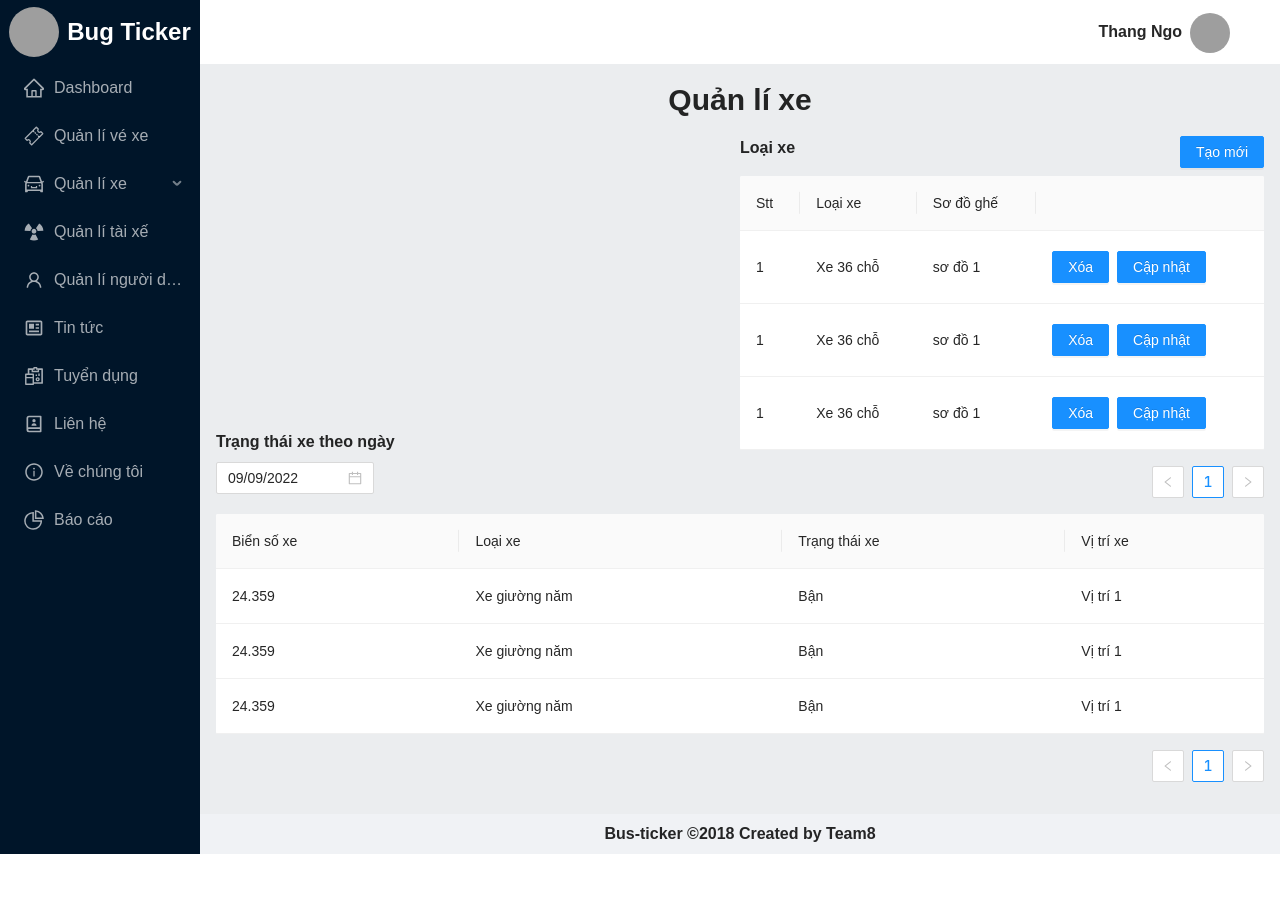
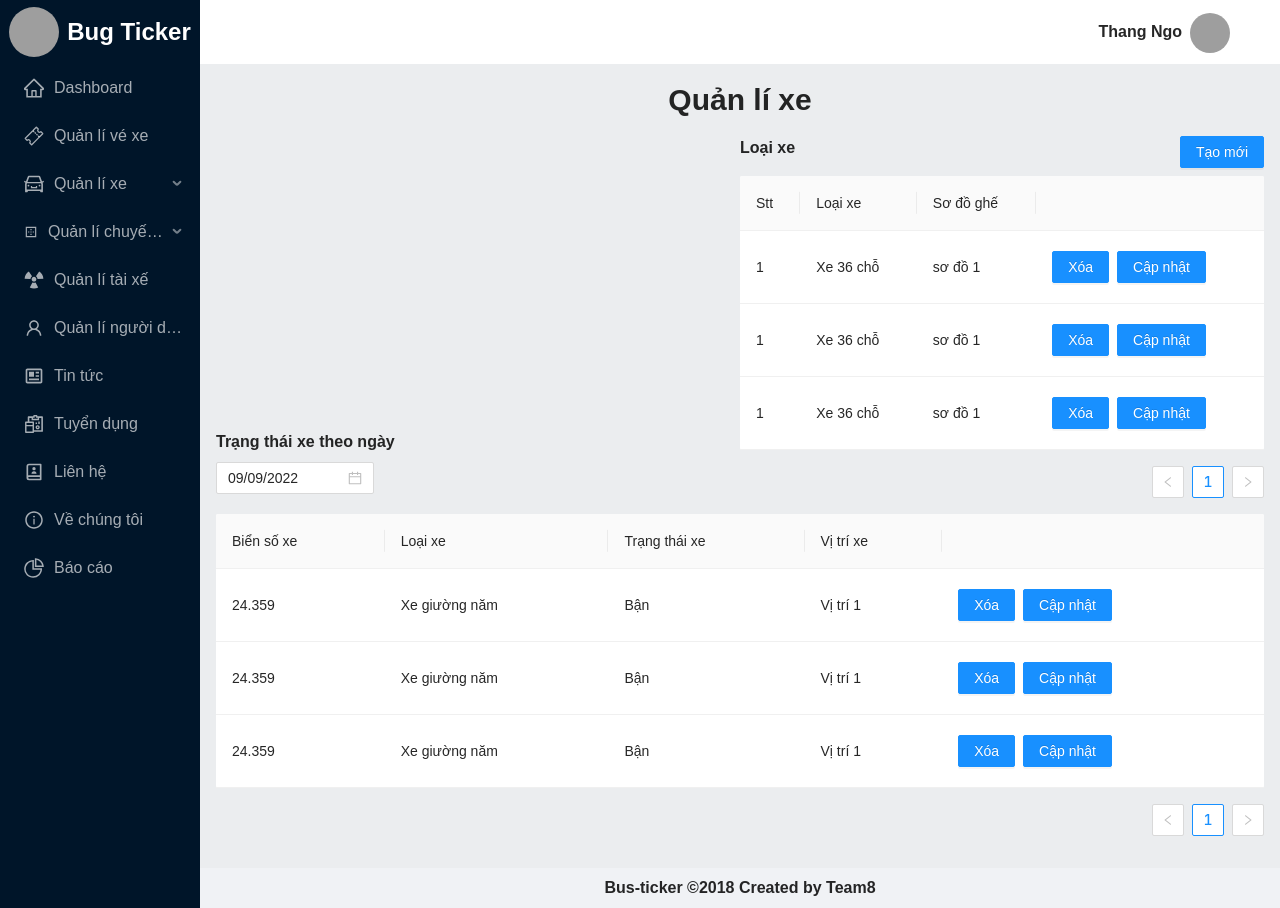
Before and after one commit to ThangNgoXuan/supper-bus-ticker-admin, a React (Create React App) app: page /coach in a window 1280 px wide. Before the commit the page ends 854 px from the top, so only its background shows below. Built offline with nearby package versions, Linux system fonts and the light colour scheme; grey boxes are pictures that could not be loaded.

Commit message:
page notfound

```diff
--- a/src/App.js
+++ b/src/App.js
@@ -18,6 +18,7 @@ import Recruit from "./pages/Recruit";
 import Report from "./pages/Report";
 import NotFound from "./pages/NotFound";
 import User from "./pages/User";
+import RoutesPage from "./pages/Routes";
 
 export default function App() {
   const { Content } = Layout;
@@ -40,9 +41,10 @@ export default function App() {
               <Route exact path="/news" element={<News />}/>
               <Route exact path="/recruit" element={<Recruit />}/>
               <Route exact path="/report" element={<Report />}/>
-              <Route path="*" element={<NotFound />}/>
+              <Route path="/*" element={<NotFound />}/>
               <Route exact path="/recruit" element={<Recruit />}/>
               <Route exact path="/user" element={<User />}/>
+              <Route exact path="/route" element={<RoutesPage />}/>
             </Routes>
           </Content>
           <Footer />
--- a/src/App.scss
+++ b/src/App.scss
@@ -22,6 +22,7 @@
 @import './pages/Recruit/index.scss';
 @import './pages/Report/index.scss';
 @import './pages/Ticket/index.scss';
+@import './pages/Routes/index.scss';
 
 .App {
     font-family: sans-serif;
--- a/src/components/Header/index.js
+++ b/src/components/Header/index.js
@@ -14,7 +14,7 @@ export default function Header() {
   return (
     <Header>
         <div className='header-account'>
-          <Image src={account.img}/>
+          <Image preview={false} src={account.img}/>
           <Title level={5}>{account.name}</Title>
         </div>
     </Header>
--- a/src/components/Sider/index.js
+++ b/src/components/Sider/index.js
@@ -10,9 +10,7 @@ export default function Sider({ router }) {
     <Sider>
       <div className="sider_logoTitle">
         <Image src="https://picsum.photos/50/50" />
-        <Title level={3}>
-          Bug Ticker
-        </Title>
+        <Title level={3}>Bug Ticker</Title>
       </div>
       <Menu mode="inline" theme="dark">
         {router.map(
--- a/src/pages/Coach/index.js
+++ b/src/pages/Coach/index.js
@@ -24,6 +24,16 @@ export default function Coach() {
       title: "Vị trí xe",
       dataIndex: "position",
       key: "position",
+    },
+    {
+      dataIndex: "function",
+      key: "function",
+      render: () => (
+        <div className="p-news_table_button">
+          <Button type="primary">Xóa</Button>
+          <Button type="primary">Cập nhật</Button>
+        </div>
+      ),
     },
   ];
 
--- a/src/pages/Driver/index.js
+++ b/src/pages/Driver/index.js
@@ -1,5 +1,5 @@
-import { Table, Typography } from 'antd'
-import React from 'react'
+import { Button, Table, Typography } from "antd";
+import React from "react";
 
 export default function Driver() {
   const { Title } = Typography;
@@ -20,22 +20,32 @@ export default function Driver() {
       dataIndex: "status",
       key: "status",
     },
-  ]
+    {
+      dataIndex: "function",
+      key: "function",
+      render: () => (
+        <div className="p-news_table_button">
+          <Button type="primary">Xóa</Button>
+          <Button type="primary">Cập nhật</Button>
+        </div>
+      ),
+    },
+  ];
 
   const dataTableTicket = new Array(30).fill({
-    id: '1',
-    name: 'Ngô Xuân Thắng',
-    status: 'Bận',
-  })
+    id: "1",
+    name: "Ngô Xuân Thắng",
+    status: "Bận",
+  });
 
   return (
-    <div className='p-driver'>
-      <div className='p-driver_header'>
+    <div className="p-driver">
+      <div className="p-driver_header">
         <Title level={4}>Quản lí tài xế</Title>
       </div>
-      <div className='p-driver_title'>
-        <Table columns={columns} dataSource={dataTableTicket}/>
+      <div className="p-driver_title">
+        <Table columns={columns} dataSource={dataTableTicket} />
       </div>
     </div>
-  )
+  );
 }
--- a/src/pages/NotFound/index.js
+++ b/src/pages/NotFound/index.js
@@ -1,7 +1,25 @@
-import React from 'react'
+import { Button, Image, Typography } from "antd";
+import React from "react";
+import error404 from "../../assets/images/error404.svg";
 
 export default function NotFound() {
+  const { Title } = Typography;
   return (
-    <div>404 Not Found</div>
-  )
+    <div className="t-notFound">
+      <div className="t-notFound_imgWrapper">
+        <Image preview={false} src={error404} />
+      </div>
+      <div className="t-notFound_content">
+        <Title level={3}>Rất tiếc, chúng tôi không tìm thấy trang này</Title>
+        <div className="t-notFound_content-error">
+          <Title level={5}>
+            Vui lòng trở về trang chủ hoặc liên hệ với chúng tôi để được hỗ trợ.
+          </Title>
+        </div>
+        <div className="t-notFound_btnList">
+          <Button href="/" size="large" type="primary">Quay lại</Button>
+        </div>
+      </div>
+    </div>
+  );
 }
--- a/src/pages/NotFound/index.scss
+++ b/src/pages/NotFound/index.scss
@@ -0,0 +1,42 @@
+.t-notFound {
+    padding-top: rem(40);
+    padding-bottom: rem(40);
+
+    @include mobile-down {
+        padding-top: rem(24);
+        padding-bottom: rem(24);
+    }
+
+    &_imgWrapper {
+        width: 100%;
+        max-width: rem(320);
+        margin: 0 auto;
+    }
+
+    &_content {
+        margin-top: rem(20);
+
+        @include mobile-down {
+            margin-top: rem(16);
+        }
+
+        &-error {
+            margin-top: rem(20);
+
+            @include mobile-down {
+                margin-top: rem(16);
+            }
+        }
+    }
+
+    &_btnList {
+        margin-top: rem(40);
+        display: flex;
+        justify-content: center;
+
+        @include mobile-down {
+            margin-top: rem(20);
+        }
+
+    }
+}
--- /dev/null
+++ b/src/pages/Routes/index.js
@@ -0,0 +1,7 @@
+import React from 'react'
+
+export default function Routes() {
+  return (
+    <div>Routes</div>
+  )
+}
--- a/src/pages/User/index.js
+++ b/src/pages/User/index.js
@@ -1,4 +1,4 @@
-import { Table, Typography } from "antd";
+import { Button, Table, Typography } from "antd";
 import React from "react";
 
 export default function User() {
@@ -30,22 +30,32 @@ export default function User() {
       dataIndex: "receip",
       key: "receip",
     },
-  ]
+    {
+      dataIndex: "function",
+      key: "function",
+      render: () => (
+        <div className="p-news_table_button">
+          <Button type="primary">Xóa</Button>
+          <Button type="primary">Cập nhật</Button>
+        </div>
+      ),
+    },
+  ];
 
   const data = new Array(30).fill({
-    id: '10',
-    name: 'Ngô Xuân Thang',
-    email: 'thangnx.it@gmail.com',
-    phone: '0337930954',
-    receip: ['123', '345'],
-  })
+    id: "10",
+    name: "Ngô Xuân Thang",
+    email: "thangnx.it@gmail.com",
+    phone: "0337930954",
+    receip: ["123", "345"],
+  });
 
   return (
     <div className="p-user">
       <div className="p-user_title">
         <Title level={2}>Quản lí người dùng</Title>
       </div>
-      <Table columns={columns} dataSource={data}/>
+      <Table columns={columns} dataSource={data} />
     </div>
   );
 }
--- a/src/routes.js
+++ b/src/routes.js
@@ -9,7 +9,7 @@ import {
 import { IoTicketOutline } from "react-icons/io5";
 import { RiContactsBook2Line } from "react-icons/ri";
 import { AiOutlineInfoCircle, AiOutlineUser } from "react-icons/ai";
-import { BiNews } from "react-icons/bi";
+import { BiNews, BiBorderOuter } from "react-icons/bi";
 import { GiMassDriver } from "react-icons/gi";
 
 const dashboardRoutes = [
@@ -30,6 +30,17 @@ const dashboardRoutes = [
       {
         path: "/coach",
         name: "Quản lí loại xe",
+        icon: <CaretRightOutlined />,
+      },
+    ],
+  },
+  {
+    name: "Quản lí chuyến xe",
+    icon: <BiBorderOuter />,
+    children: [
+      {
+        path: "/route",
+        name: "Quản lí chuyến xe",
         icon: <CaretRightOutlined />,
       },
     ],
```
Also changed, not shown: src/assets/images/error404.svg (added), src/pages/Routes/index.scss (added).
